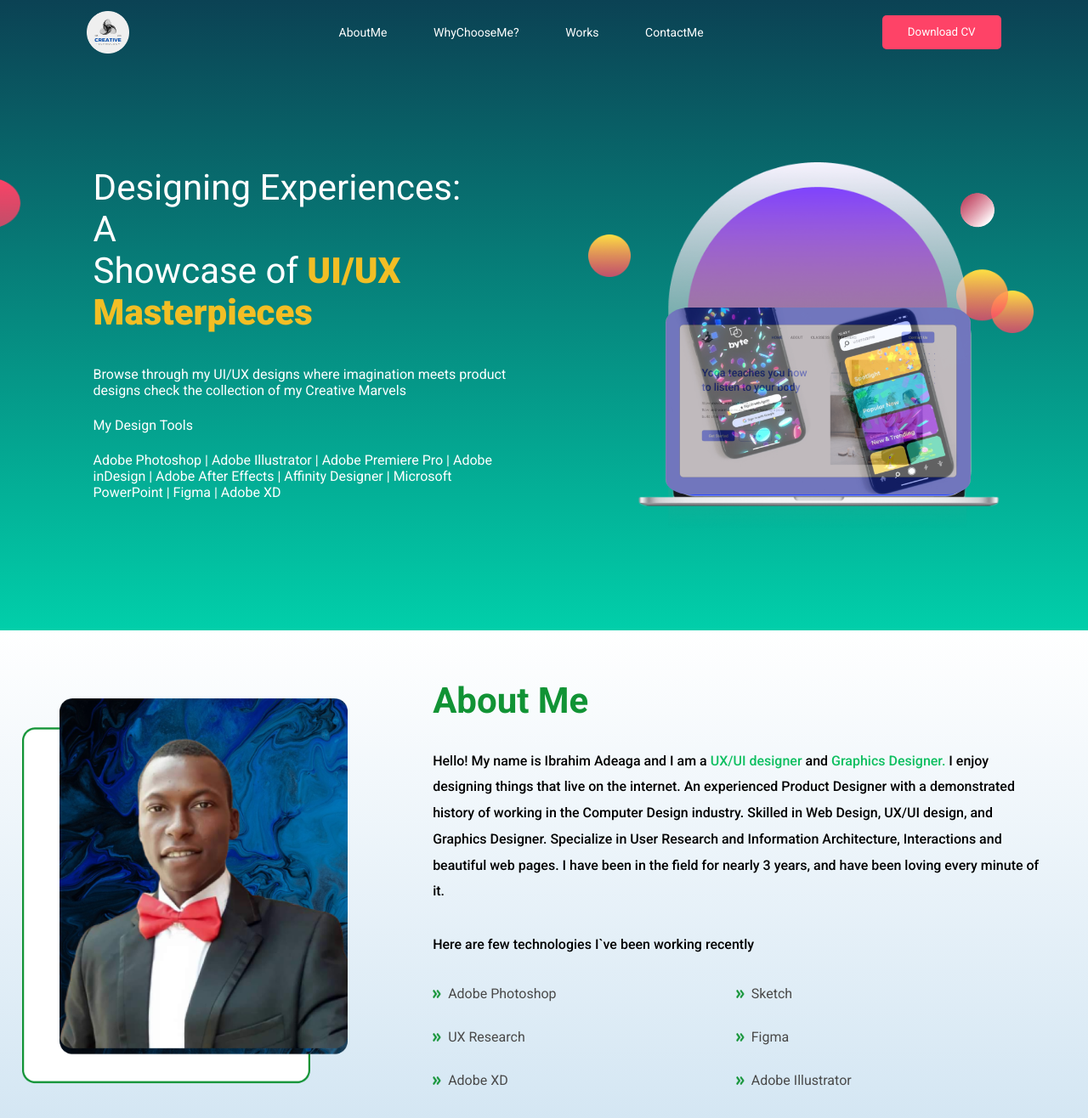
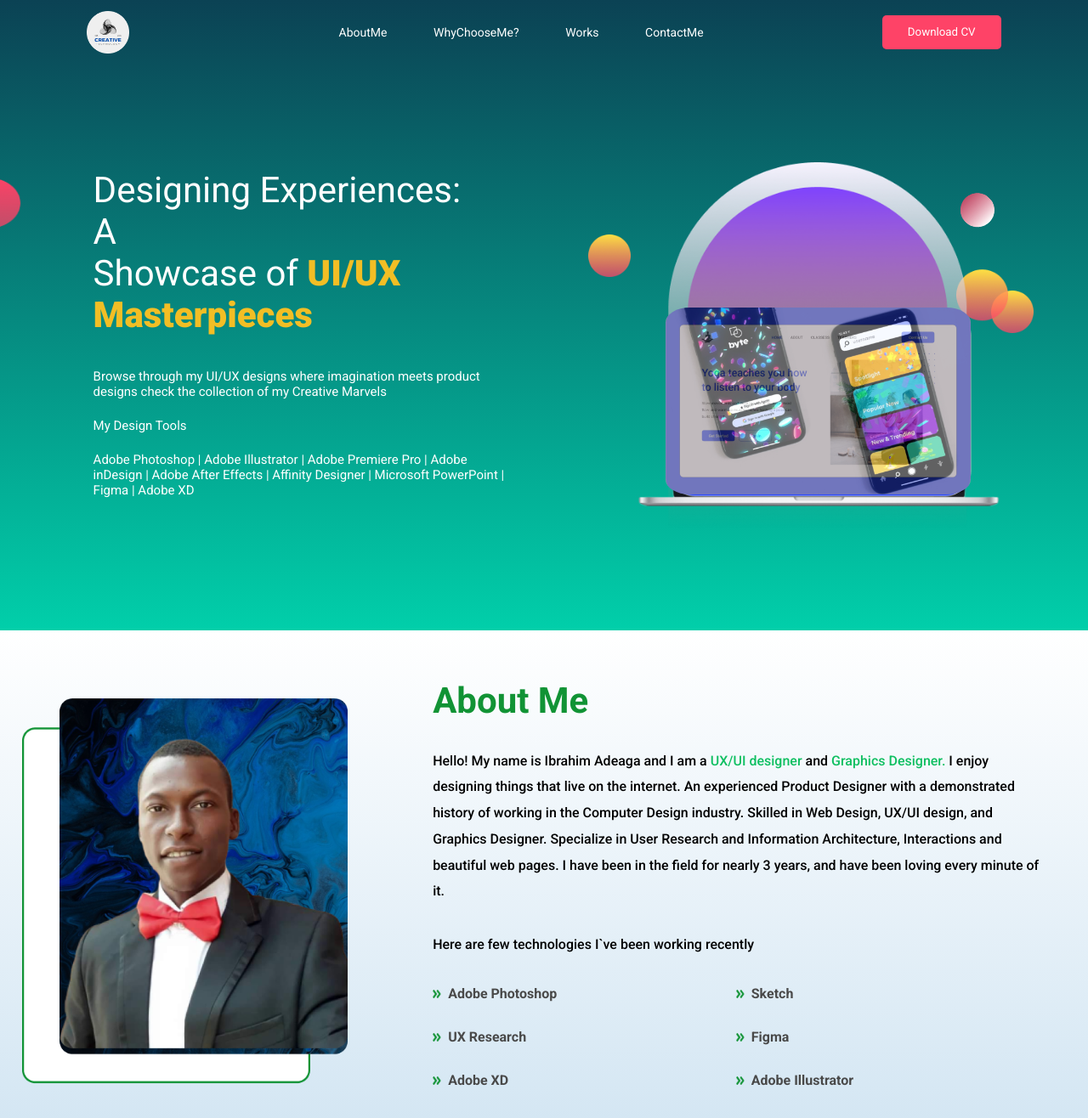
Before and after one commit to ReedOne01/Baloos-portfolio, a plain HTML site: page index.html in a window 1280 px wide. Shown: the top 1316 px of the page at 85% size. Drawn offline with Linux system fonts and the light colour scheme; files whose address does not match are found by name.

Commit message:
sec commit

```diff
--- a/style.css
+++ b/style.css
@@ -113,7 +113,7 @@ nav img {
   letter-spacing: 10%;
   /* border: 1px solid red; */
   margin-bottom: 20px;
-  width: 80%;
+  width: 85%;
 }
 .heroSection .titleCont .title span {
   color: #f2be25;
@@ -122,7 +122,7 @@ nav img {
 }
 .heroSection .titleCont .text {
   margin: 2rem 0;
-  font-size: 16px;
+  font-size: 15px;
   font-family: Roboto;
   /* border: 1px solid red; */
 }
@@ -333,6 +333,7 @@ nav img {
   margin-bottom: 2rem;
   color: #494949;
   font-size: 16px;
+  font-weight: bold;
 }
 .work {
   height: 120vh;
```
